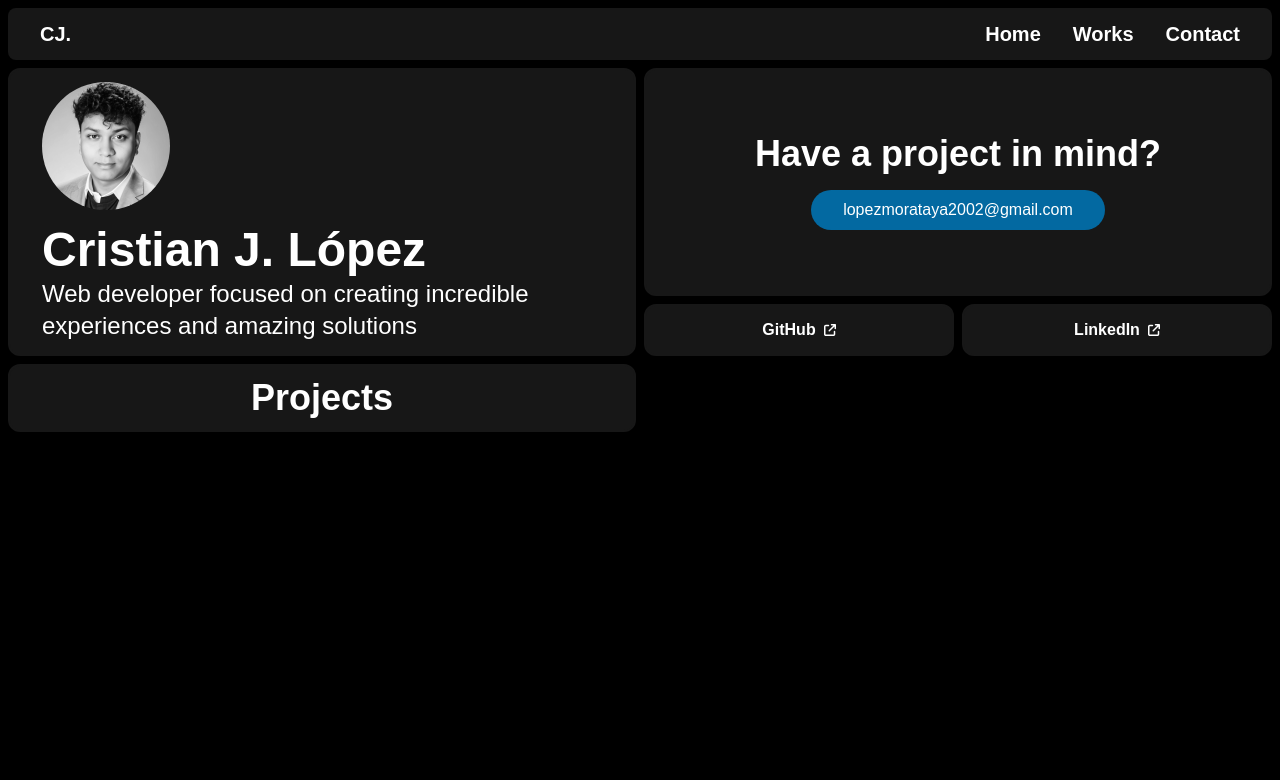
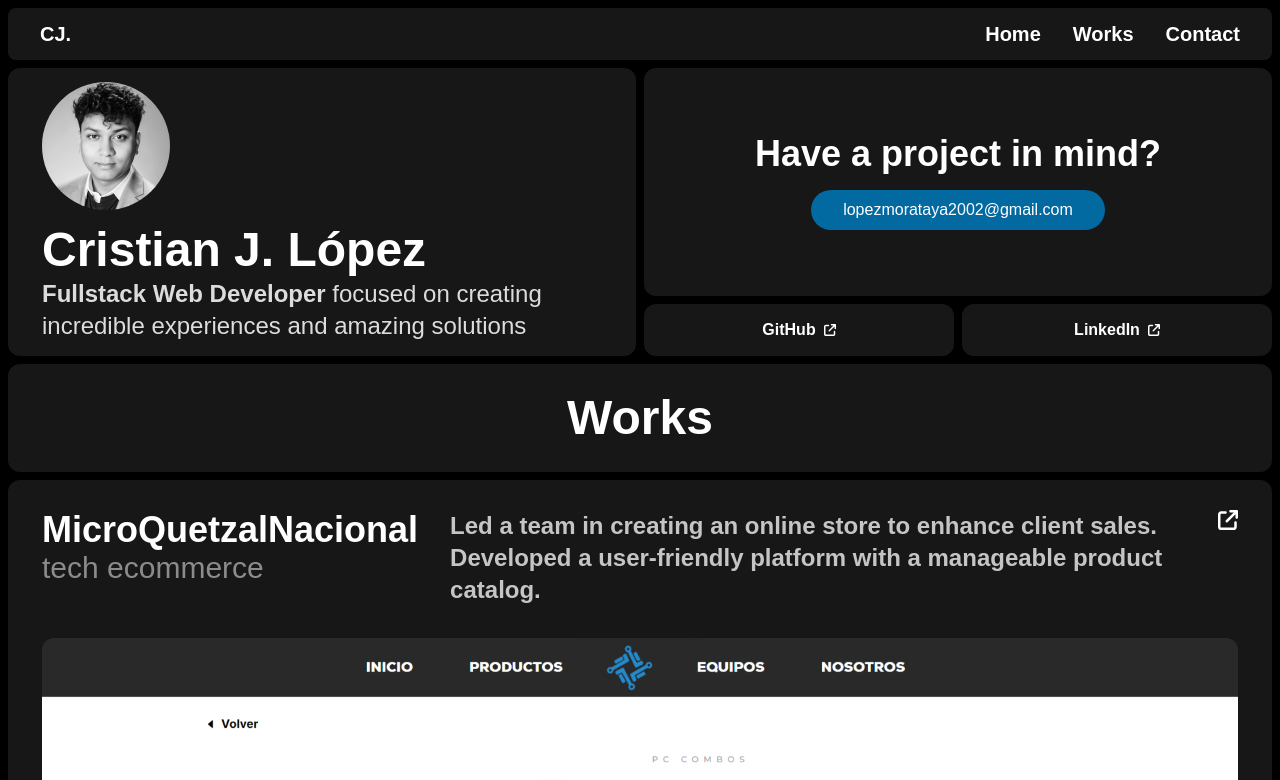
Before and after one commit to CristianBlake/portfolio, an Astro site: page / in a window 1280 px wide. Shown: the top 780 px of the page. Built offline with nearby package versions, Linux system fonts and the light colour scheme; Astro itself is replaced by a stand-in of ours.

Commit message:
Add first project

```diff
--- a/src/pages/index.astro
+++ b/src/pages/index.astro
@@ -15,11 +15,12 @@ import NewTab from '../components/icons/NewTab.astro';
 	</head>
 	<body class="bg-black container mx-auto">
 		<Navbar client:visible />
-		<main id="home" class="grid grid-cols-1 md:grid-cols-2 gap-2 px-2">
+		<main class="flex flex-col">
+			<section id="home" class="grid grid-cols-1 md:grid-cols-2 gap-2 px-2">
 				<Card>
 					<img class="rounded-full w-28 md:w-32 mb-4" src="/photo.jpg" alt="Cristian J. López">
 					<h1 class="text-2xl lg:text-5xl font-bold mb-1">Cristian J. López</h1>
-				<p class="text-normal lg:text-2xl">Web developer focused on creating incredible experiences and amazing solutions</p>
+					<p class="text-normal lg:text-2xl opacity-85"><span class="font-bold">Fullstack Web Developer</span> focused on creating incredible experiences and amazing solutions</p>
 				</Card>
 				<div class="flex flex-col gap-2">
 					<Card centerContent={true}>
@@ -43,14 +44,38 @@ import NewTab from '../components/icons/NewTab.astro';
 						</Card>
 					</div>
 				</div>
+			</section>
+			<section id="works" class="p-2 flex flex-col gap-2">
 				<Card centerContent={true}>
-				<p class="text-xl lg:text-4xl font-bold">Projects</p>
+					<h2 class="text-xl lg:text-5xl font-bold my-4">Works</h2>
 				</Card>
+				<div class="flex flex-col gap-2">
+					<Card>
+						<div class="flex py-4 mb-4">
+							<div>
+								<h3 class="text-xl lg:text-4xl font-bold mr-8">MicroQuetzalNacional</h3>
+								<p class="text-lg lg:text-3xl opacity-50">tech ecommerce</p>
+							</div>
+							<div class="flex gap-2">
+								<p class="text-md lg:text-2xl font-bold opacity-75">Led a team in creating an online store to enhance client sales. Developed a user-friendly platform with a manageable product catalog.</p>
+								<a href="https://microquetzal.com/" target="_blank" class="rounded-full">
+									<NewTab size='20' />
+								</a>
+							</div>
+						</div>
+						<img src="/microquetzal.jpg" alt="microquetzalnacional" class="w-full rounded-xl">
+					</Card>
+				</div>
+			</section>
 		</main>
 	</body>
 </html>
 
 <style is:global>
+html {
+	scroll-behavior: smooth;
+}
+
 * {
 	font-family: 'Onest Variable', sans-serif;
 }
```
Also changed, not shown: public/microquetzal.jpg (added). Lines whose indentation alone changed are shown as unchanged.
